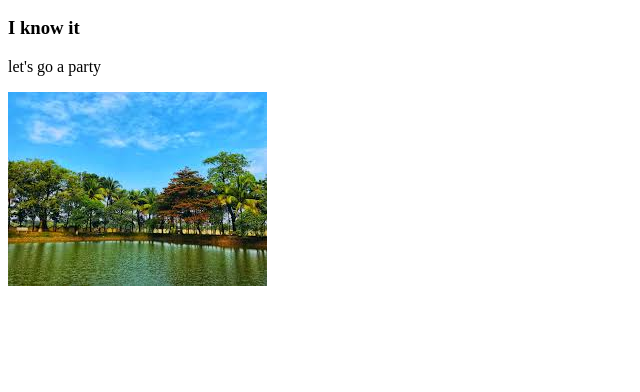
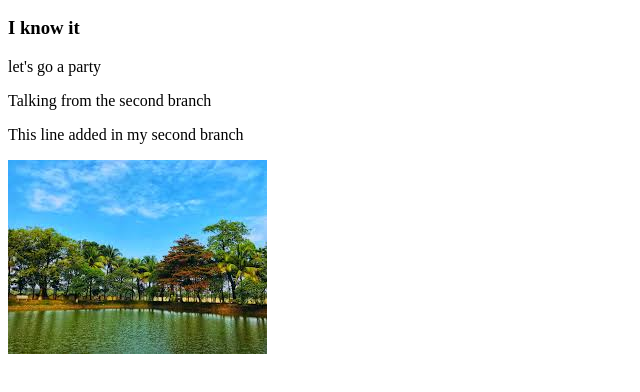
Before and after one commit to ReshmaAkter-5895/my-first-website, a plain HTML site: page index.html in a window 1280 px wide. Shown: the part 110-502 px from the top of the page, without its empty margins (0-640 px from the left). Drawn offline with Linux system fonts and the light colour scheme.

Commit message:
learning about second branch

```diff
--- a/index.html
+++ b/index.html
@@ -10,6 +10,8 @@
     <h2>Look,I am using github</h2>
     <h3>I know it</h3>
     <p>let's go a party</p>
+    <p>Talking from the second branch</p>
+    <p>This line added in my second branch</p>
     <img src="beauty.png" alt="">
 </body>
 </html>
```
